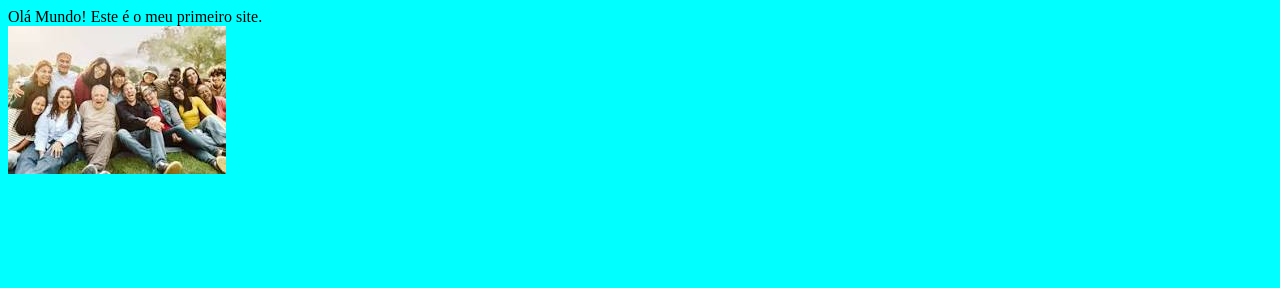
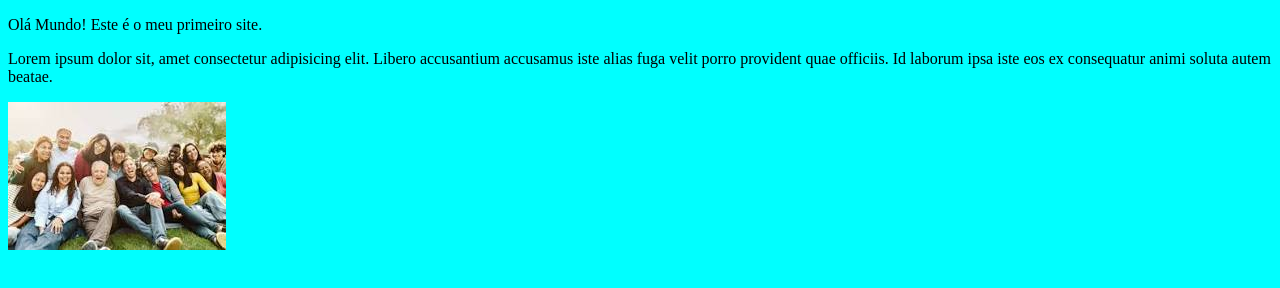
Before and after one commit to letfaarias/Projeto-Web-I, a plain HTML site: page index.html in a window 1280 px wide. Drawn offline with Linux system fonts and the light colour scheme.

Commit message:
update index.html

```diff
--- a/index.html
+++ b/index.html
@@ -7,7 +7,9 @@
     <link rel="stylesheet" href= "style.css">
 </head>
 <body>
-    Olá Mundo! Este é o meu primeiro site. <br>
+    <p>Olá Mundo! Este é o meu primeiro site. </p>
+
+    <p>Lorem ipsum dolor sit, amet consectetur adipisicing elit. Libero accusantium accusamus iste alias fuga velit porro provident quae officiis. Id laborum ipsa iste eos ex consequatur animi soluta autem beatae.</p>
     <img src="pessoas.jpg" alt="">
 
 </body>
```
